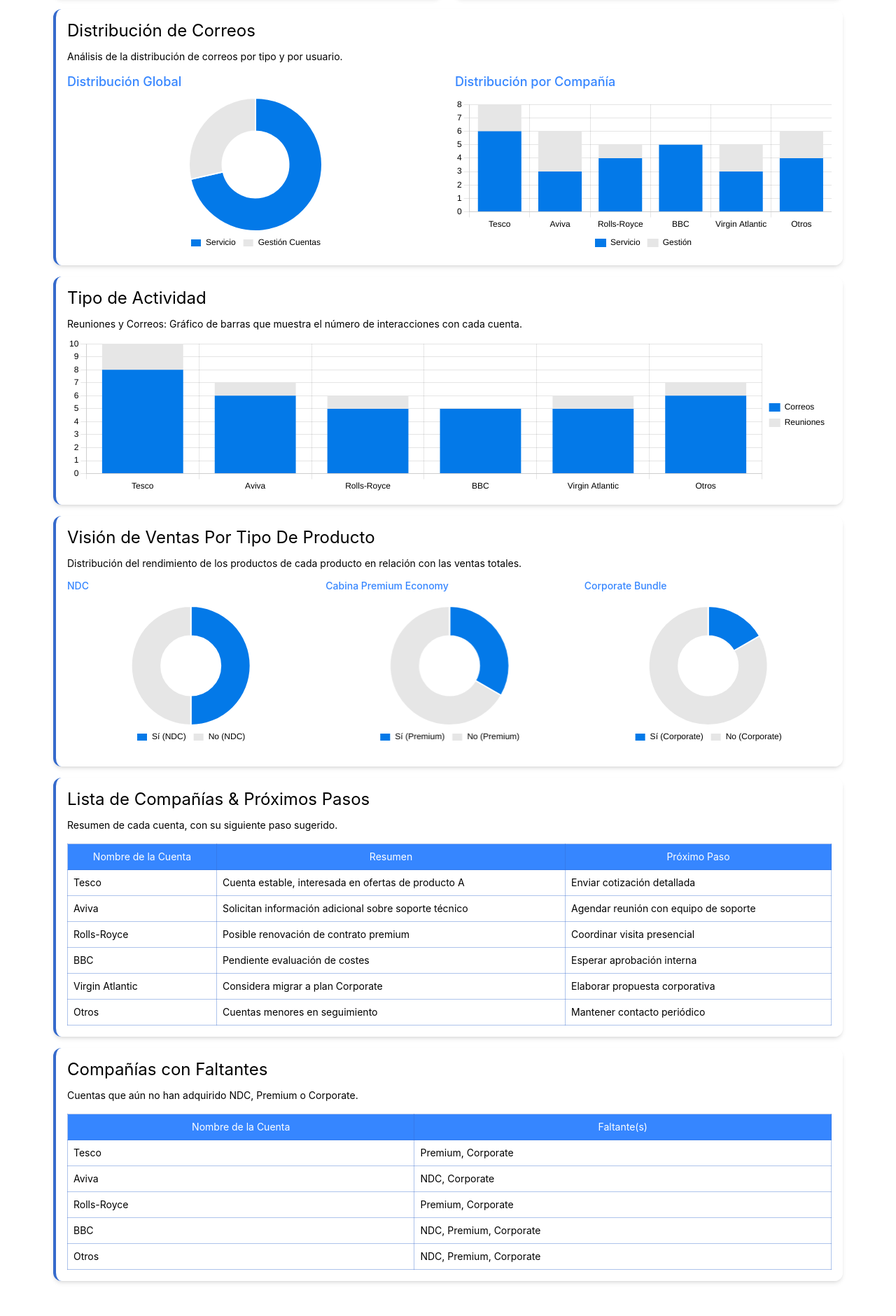
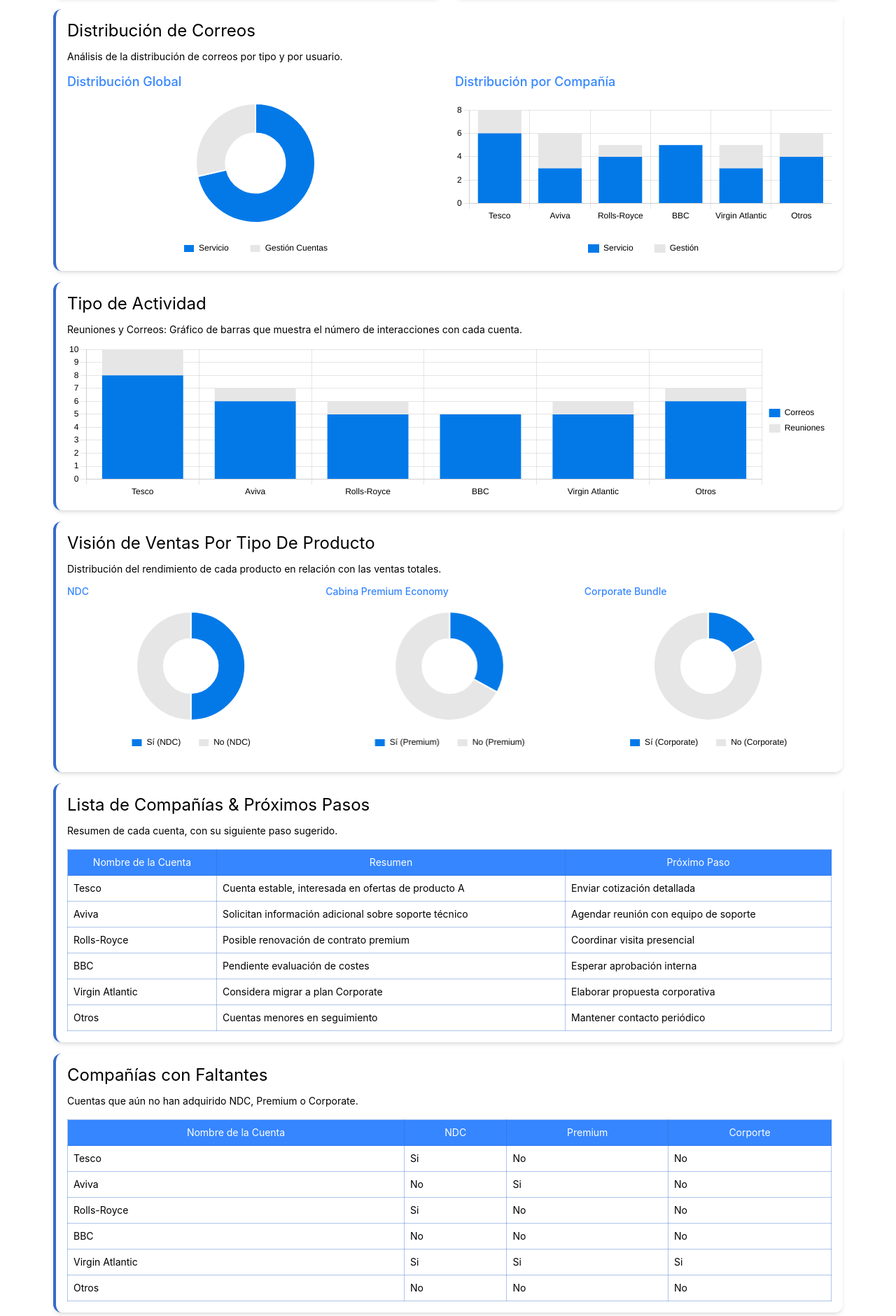
Before and after one commit to jarilopez/Report, a plain HTML site: page src/ReporteUsuario.html in a window 1280 px wide. Shown: the part 420-2300 px from the top of the page at 70% size. Before the commit the page ends 2270 px from the top, so only its background shows below. Drawn offline with nearby package versions, Linux system fonts and the light colour scheme.

Commit message:
Add files via upload

```diff
--- a/src/ReporteUsuario.html
+++ b/src/ReporteUsuario.html
@@ -1,4 +1,3 @@
-<!-- NOTA 04/03  MEJORAR : SECCION 3 PIES, Y ULTIMA SECCION + REVISAR EL CODIGO -->
 <!DOCTYPE html>
 <html lang="es">
 <head>
@@ -136,17 +135,17 @@
       <div class="grid grid-cols-1 md:grid-cols-2 gap-4 mt-3">
 
         <!-- B1) Distribución Global (Gráfico de pastel) -->
-      <div>
+        <div class="flex flex-col">
           <h3 class="text-lg font-medium text-[#3686FF] mb-2">Distribución Global</h3>
-        <div class="chart-container">
+          <div class="chart-container h-48">
             <canvas id="graficoCorreosGlobalHarriet"></canvas>
           </div>
         </div>
 
         <!-- B2) Distribución por Compañía (Barras apiladas) -->
-      <div>
+        <div class="flex flex-col">
           <h3 class="text-lg font-medium text-[#3686FF] mb-2">Distribución por Compañía</h3>
-        <div class="chart-container">
+          <div class="chart-container h-48">
             <canvas id="graficoBarrasCompañias"></canvas>
           </div>
         </div>
@@ -169,7 +168,7 @@
   <div class="metric-card mb-4">
     <h2 class="section-title">Visión de Ventas Por Tipo De Producto</h2>
     <p class="section-description">
-      Distribución del rendimiento de los productos de cada producto en relación con las ventas totales.
+      Distribución del rendimiento de cada producto en relación con las ventas totales.
     </p>
     <div class="grid grid-cols-1 md:grid-cols-3 gap-4 mt-3">
       <!-- NDC -->
@@ -230,13 +229,17 @@
       <thead>
         <tr>
           <th>Nombre de la Cuenta</th>
-          <th>Faltante(s)</th>
+          <th>NDC</th>
+          <th>Premium</th>
+          <th>Corporte</th>
         </tr>
       </thead>
       <tbody>
         <tr v-for="(faltante, idx) in cuentasSinVentas" :key="'faltante-'+idx">
           <td>{{ faltante.nombreCuenta }}</td>
-          <td>{{ faltante.faltantes.join(', ') }}</td>
+          <td>{{ faltante.ndc ? 'Si' : 'No' }}</td>
+          <td>{{ faltante.premium ? 'Si' : 'No' }}</td>
+          <td>{{ faltante.corporate ? 'Si' : 'No'}}</td>
         </tr>
       </tbody>
     </table>
@@ -335,52 +338,36 @@ const aplicacion = Vue.createApp({
           }
         ],
 
-      /* G) Cuentas con faltantes */
-      cuentasSinVentas: []
+        /* G) Arreglo de compañías sin NDC/Premium/Corporate */
+        cuentasSinVentas: [
+          {
+            nombreCuenta: "Aviva",
+            faltantes: ["NDC", "Corporate"]
+          },
+          {
+            nombreCuenta: "BBC",
+            faltantes: ["NDC", "Premium", "Corporate"]
+          },
+          {
+            nombreCuenta: "Tesco",
+            faltantes: ["Premium", "Corporate"]
+          },
+          {
+            nombreCuenta: "Rolls-Royce",
+            faltantes: ["Premium", "Corporate"]
+          },
+          {
+            nombreCuenta: "Otros",
+            faltantes: ["NDC", "Premium", "Corporate"]
+          }
+        ]
       };
     },
     mounted() {
-    // Generar tabla de faltantes
-    this.generarCuentasSinVentas();
       // Generar los gráficos
       this.generarGraficos();
     },
     methods: {
-    generarCuentasSinVentas() {
-      const status = {};
-
-      const registrar = (arr, categoria) => {
-        arr.forEach(item => {
-          if (!status[item.nombreCuenta]) {
-            status[item.nombreCuenta] = {
-              nombreCuenta: item.nombreCuenta,
-              ndc: true,
-              premium: true,
-              corporate: true
-            };
-          }
-          status[item.nombreCuenta][categoria] = item.vendido;
-        });
-      };
-
-      registrar(this.datosVentaNdc, "ndc");
-      registrar(this.datosVentaPremium, "premium");
-      registrar(this.datosVentaCorporate, "corporate");
-
-      this.cuentasSinVentas = Object.values(status)
-        .map(entry => {
-          const faltantes = [];
-          if (!entry.ndc) faltantes.push("NDC");
-          if (!entry.premium) faltantes.push("Premium");
-          if (!entry.corporate) faltantes.push("Corporate");
-          return {
-            nombreCuenta: entry.nombreCuenta,
-            faltantes
-          };
-        })
-        .filter(item => item.faltantes.length > 0);
-    },
-
       generarGraficos() {
         // 1) Pie: % de Actividad por Cuenta
         const totalesPorCuenta = this.actividadHarriet.etiquetas.map((etq, i) =>
@@ -400,8 +387,8 @@ const aplicacion = Vue.createApp({
             maintainAspectRatio: false,
             layout: {
               padding: {
-                top: 20,
-                bottom: 20
+                top: 5,
+                bottom: 0
               }
             },
             plugins: {
@@ -445,7 +432,11 @@ const aplicacion = Vue.createApp({
             plugins: {
               legend: {
                 position: "bottom",
-              labels: { boxWidth: 16, color: "#000000" }
+                labels: {
+                  boxWidth: 16,
+                  color: "#000000",
+                  padding: 30
+                }
               }
             }
           }
@@ -472,6 +463,16 @@ const aplicacion = Vue.createApp({
           options: {
             responsive: true,
             maintainAspectRatio: false,
+            plugins: {
+              legend: {
+                position: "bottom",
+                labels: {
+                  boxWidth: 16,
+                  color: "#000000",
+                  padding: 30
+                }
+              }
+            },
             scales: {
               x: {
                 stacked: true,
@@ -481,12 +482,6 @@ const aplicacion = Vue.createApp({
                 stacked: true,
                 beginAtZero: true,
                 ticks: { color: "#000000" }
-            }
-          },
-          plugins: {
-            legend: {
-              position: "bottom",
-              labels: { boxWidth: 16, color: "#000000" }
               }
             }
           }
@@ -534,21 +529,67 @@ const aplicacion = Vue.createApp({
         });
 
         // 5) Quesitos de NDC, Premium y Corporate (todos con leyenda abajo)
-      this.crearQuesito("graficoNdc", "NDC", this.datosVentaNdc);
-      this.crearQuesito("graficoPremium", "Premium", this.datosVentaPremium);
-      this.crearQuesito("graficoCorporate", "Corporate", this.datosVentaCorporate);
+        this.crearGraficoCircular("graficoNdc", "NDC", this.datosVentaNdc);
+        this.crearGraficoCircular("graficoPremium", "Premium", this.datosVentaPremium);
+        this.crearGraficoCircular("graficoCorporate", "Corporate", this.datosVentaCorporate);
+
+        // 6) Tabla faltantes
+        const status = {};
+
+        this.datosVentaNdc.forEach(item => {
+          if (!status[item.nombreCuenta]) {
+            status[item.nombreCuenta] = {
+              nombreCuenta: item.nombreCuenta,
+              ndc: item.vendido,
+              premium: false,
+              corporate: false
+            };
+          }
+        });
+
+        this.datosVentaPremium.forEach(item => {
+          if (!status[item.nombreCuenta]) {
+            status[item.nombreCuenta] = {
+              nombreCuenta: item.nombreCuenta,
+              ndc: false,
+              premium: item.vendido,
+              corporate: false
+            };
+          } else {
+            status[item.nombreCuenta].premium = item.vendido;
+          }
+        });
+
+        this.datosVentaCorporate.forEach(item => {
+          if (!status[item.nombreCuenta]) {
+            status[item.nombreCuenta] = {
+              nombreCuenta: item.nombreCuenta,
+              ndc: false,
+              premium: false,
+              corporate: item.vendido
+            };
+          } else {
+            status[item.nombreCuenta].corporate = item.vendido;
+          }
+        });
+
+        this.cuentasSinVentas = Object.values(status);
       },
 
-    crearQuesito(canvasId, etiqueta, arregloVentas) {
+      crearGraficoCircular(canvasId, etiqueta, arregloVentas) {
         const totalSi = arregloVentas.filter(item => item.vendido).length;
         const totalNo = arregloVentas.length - totalSi;
+        const total = arregloVentas.length;
+
+        const porcentajeSi = Math.round((totalSi / total) * 100);
+        const porcentajeNo = Math.round((totalNo / total) * 100);
 
         new Chart(document.getElementById(canvasId), {
           type: "doughnut",
           data: {
             labels: [`Sí (${etiqueta})`, `No (${etiqueta})`],
             datasets: [{
-            data: [totalSi, totalNo],
+              data: [porcentajeSi, porcentajeNo],
               backgroundColor: ["#0379E8", "#E6E6E6"]
             }]
           },
@@ -564,7 +605,14 @@ const aplicacion = Vue.createApp({
             plugins: {
               legend: {
                 position: "bottom",
-              labels: { boxWidth: 16, color: "#000000" }
+                labels: { boxWidth: 16, color: "#000000", padding: 25 }
+              },
+              tooltip: {
+                callbacks: {
+                  label: function(context) {
+                    return ` ${context.raw}%`;
+                  }
+                }
               }
             }
           }
@@ -575,5 +623,6 @@ const aplicacion = Vue.createApp({
 
   aplicacion.mount("#app");
   </script>
+
 </body>
 </html>
```
Lines whose indentation alone changed are shown as unchanged.
